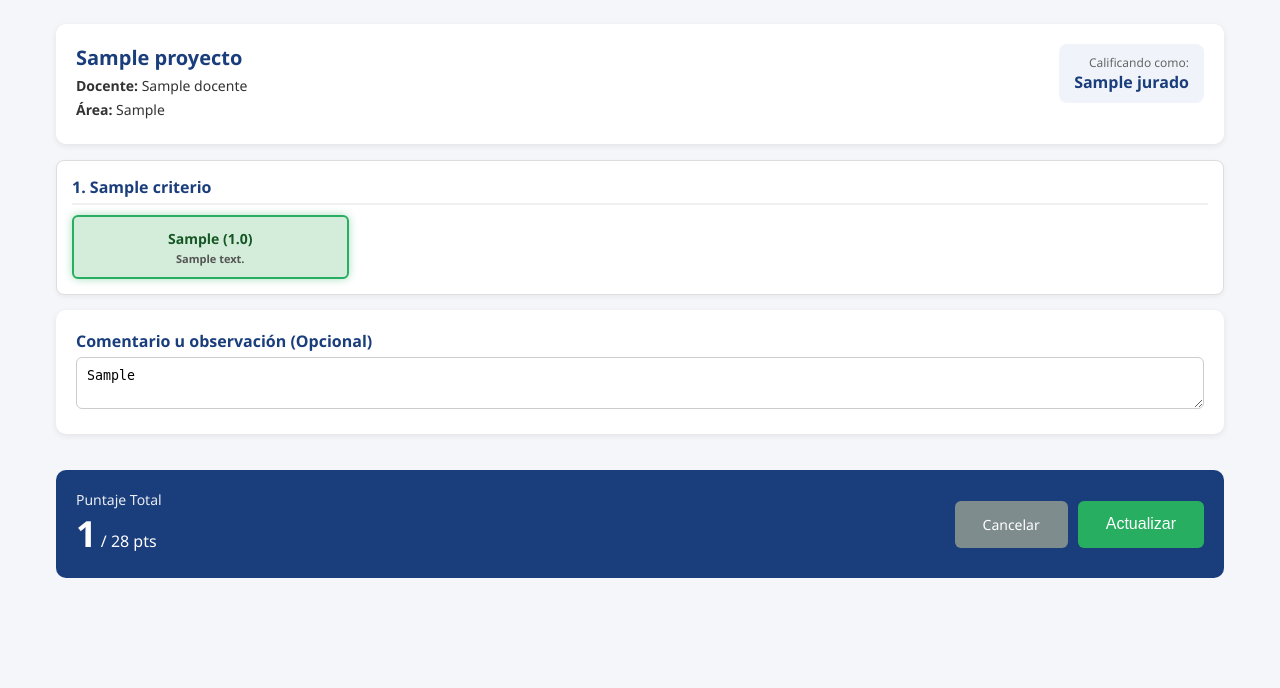
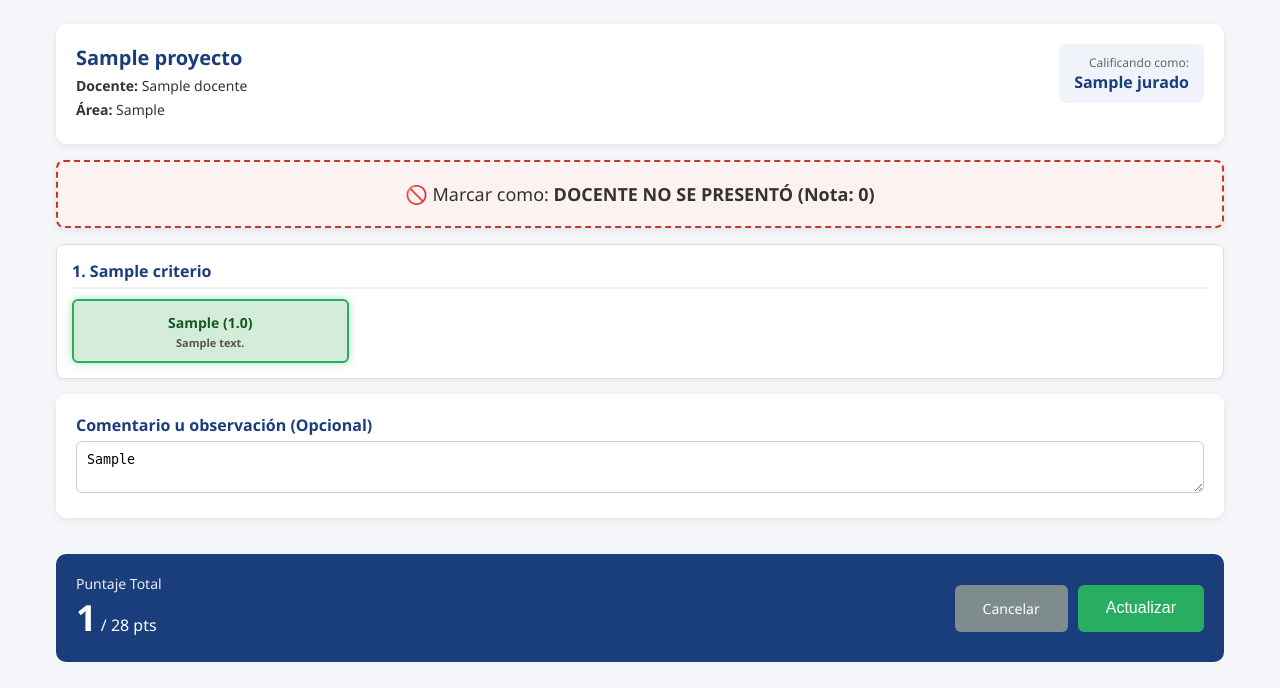
Before and after one commit to StephanieVA/uncp-evaluacion, a Flask app: page /calificar/1/jurado/1 in a window 1280 px wide. Shown: the part 112-800 px from the top of the page. Run offline with Flask 3, Linux system fonts and the light colour scheme; tables that the repository leaves empty hold one stand-in row (values such as "Sample post").

Commit message:
agregando no vino

```diff
--- a/templates/calificar.html
+++ b/templates/calificar.html
@@ -2,7 +2,6 @@
 {% block title %}Calificar: {{ proyecto.nombre_bp }}{% endblock %}
 {% block content %}
 <style>
-    /* Estilos para que se vea bien en celular y tablet */
     .rubrica-container { display: flex; flex-direction: column; gap: 15px; }
     .criterio-card { background: #fff; border: 1px solid #ddd; border-radius: 8px; padding: 15px; box-shadow: 0 2px 5px rgba(0,0,0,0.05); }
     .criterio-titulo { font-weight: bold; color: #1a3d7c; margin-bottom: 10px; font-size: 16px; border-bottom: 2px solid #f0f0f0; padding-bottom: 5px; }
@@ -22,6 +21,12 @@
     }
     .opcion-item label:hover { background: #f8f9fa; }
 
+    /* Estilo especial para No se presentó */
+    .no-vino-card { border: 2px dashed #c0392b; background: #fdf2f2; text-align: center; cursor: pointer; padding: 20px; border-radius: 8px; }
+    .no-vino-card input[type="radio"] { display: none; }
+    .no-vino-card input[type="radio"]:checked + label { color: #c0392b; font-weight: bold; }
+    .no-vino-card label { cursor: pointer; font-size: 18px; display: block; margin: 0; }
+
     .total-box { background: #1a3d7c; color: #fff; padding: 20px; border-radius: 10px; display: flex; justify-content: space-between; align-items: center; margin-top: 20px; flex-wrap: wrap; gap: 15px; }
 </style>
 
@@ -37,8 +42,17 @@
   </div>
 </div>
 
-<form method="POST">
-  <div class="rubrica-container">
+<form method="POST" id="formCalificar">
+
+  <!-- OPCIÓN NO SE PRESENTÓ -->
+  <div class="card no-vino-card" id="cardNoVino">
+    <input type="radio" name="no_se_presento" id="checkNoVino" value="1" onclick="marcarNoVino()" {% if calificacion and calificacion.nota_final == 0 %}checked{% endif %}>
+    <label for="checkNoVino">
+      🚫 Marcar como: <strong>DOCENTE NO SE PRESENTÓ (Nota: 0)</strong>
+    </label>
+  </div>
+
+  <div class="rubrica-container" id="rubricaDiv">
     {% for criterio in criterios %}
     <div class="criterio-card">
       <div class="criterio-titulo">{{ loop.index }}. {{ criterio.nombre }}</div>
@@ -47,7 +61,7 @@
         {% for nivel in criterio.niveles %}
         <div class="opcion-item">
           <input type="radio" name="criterio_{{ criterio.id }}" id="radio_{{ criterio.id }}_{{ nivel.id }}"
-                 value="{{ nivel.id }}" data-puntaje="{{ nivel.puntaje }}" required
+                 value="{{ nivel.id }}" data-puntaje="{{ nivel.puntaje }}" class="radio-rubrica"
                  {% if calificacion %}{% for det in calificacion.detalles %}{% if det.criterio_id == criterio.id and det.nivel_id == nivel.id %}checked{% endif %}{% endfor %}{% endif %}>
           <label for="radio_{{ criterio.id }}_{{ nivel.id }}">
             <div style="font-weight:bold; font-size:14px; margin-bottom:4px;">{{ nivel.etiqueta }} ({{ nivel.puntaje }})</div>
@@ -56,10 +70,6 @@
         </div>
         {% endfor %}
       </div>
-    </div>
-    {% else %}
-    <div class="card" style="text-align:center; color:red;">
-      <p>Error: No hay criterios cargados en la base de datos. Ejecuta <code>seed.py</code>.</p>
     </div>
     {% endfor %}
 
@@ -84,22 +94,61 @@
 </form>
 
 <script>
-const radios = document.querySelectorAll('input[type=radio]');
+const radiosRubrica = document.querySelectorAll('.radio-rubrica');
+const checkNoVino = document.getElementById('checkNoVino');
+const rubricaDiv = document.getElementById('rubricaDiv');
 const preview = document.getElementById('notaPreview');
 
 function recalcular() {
+    if (checkNoVino.checked) {
+        preview.textContent = "0";
+        return;
+    }
     let total = 0;
-    // Sumar los puntos de todos los radio buttons seleccionados
-    document.querySelectorAll('input[type=radio]:checked').forEach(r => {
+    document.querySelectorAll('input.radio-rubrica:checked').forEach(r => {
         total += parseFloat(r.dataset.puntaje || 0);
     });
     preview.textContent = total;
 }
 
-// Escuchar cambios en los radios
-radios.forEach(r => r.addEventListener('change', recalcular));
+function marcarNoVino() {
+    if (checkNoVino.checked) {
+        // Desmarcar todos los radios de la rúbrica
+        radiosRubrica.forEach(r => r.checked = false);
+        // Atenuar la rúbrica
+        rubricaDiv.style.opacity = '0.4';
+        rubricaDiv.style.pointerEvents = 'none';
+        recalcular();
+    }
+}
 
-// Calcular al cargar por si estamos editando una nota ya puesta
-window.addEventListener('DOMContentLoaded', recalcular);
+// Si el jurado toca la rúbrica, desmarcamos "No vino"
+radiosRubrica.forEach(r => {
+    r.addEventListener('change', () => {
+        if (checkNoVino.checked) {
+            checkNoVino.checked = false;
+            rubricaDiv.style.opacity = '1';
+            rubricaDiv.style.pointerEvents = 'auto';
+        }
+        recalcular();
+    });
+});
+
+checkNoVino.addEventListener('change', () => {
+    if (!checkNoVino.checked) {
+        rubricaDiv.style.opacity = '1';
+        rubricaDiv.style.pointerEvents = 'auto';
+    }
+    recalcular();
+});
+
+// Inicializar al cargar
+window.addEventListener('DOMContentLoaded', () => {
+    if (checkNoVino.checked) {
+        marcarNoVino();
+    } else {
+        recalcular();
+    }
+});
 </script>
 {% endblock %}
```
